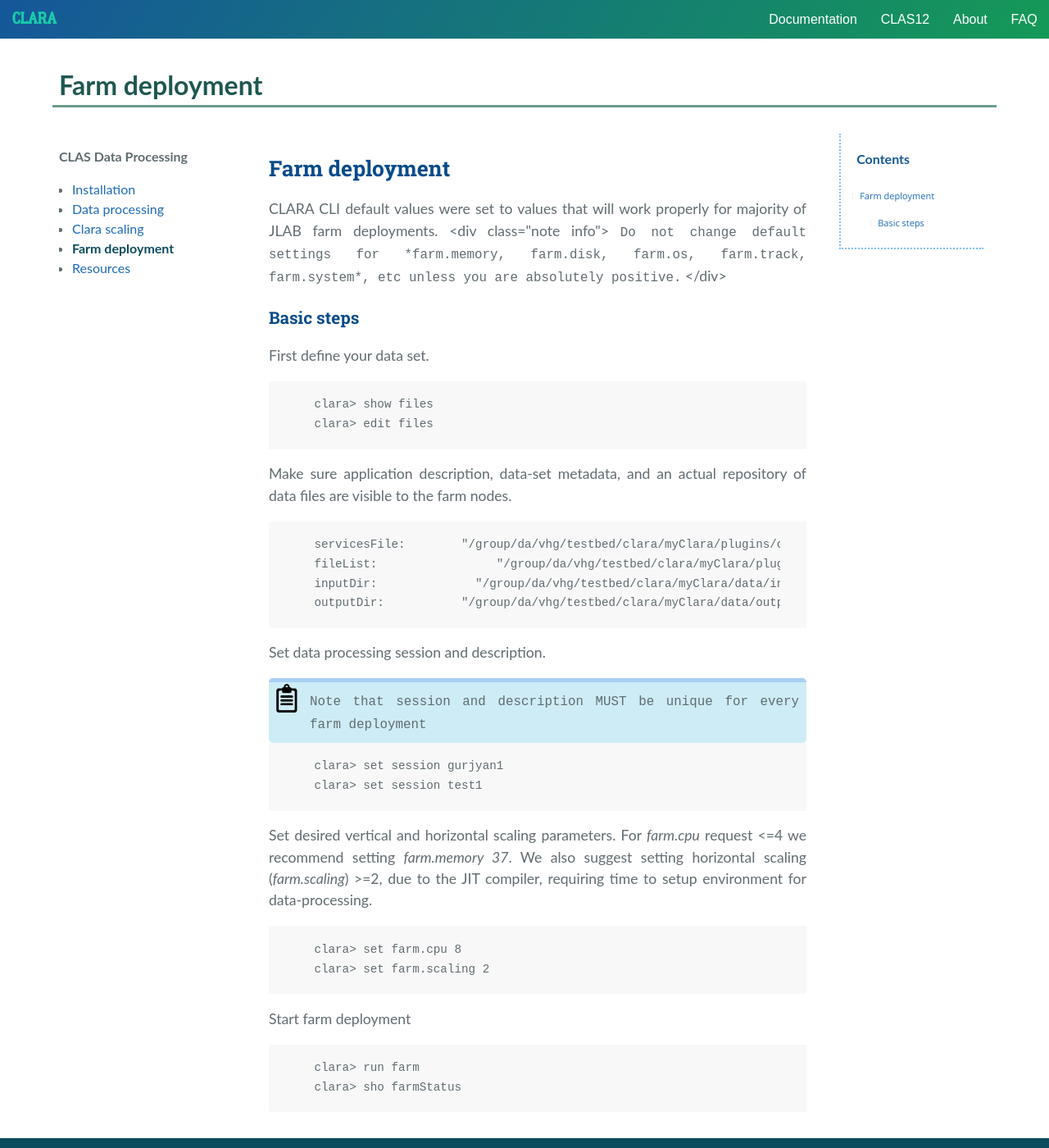
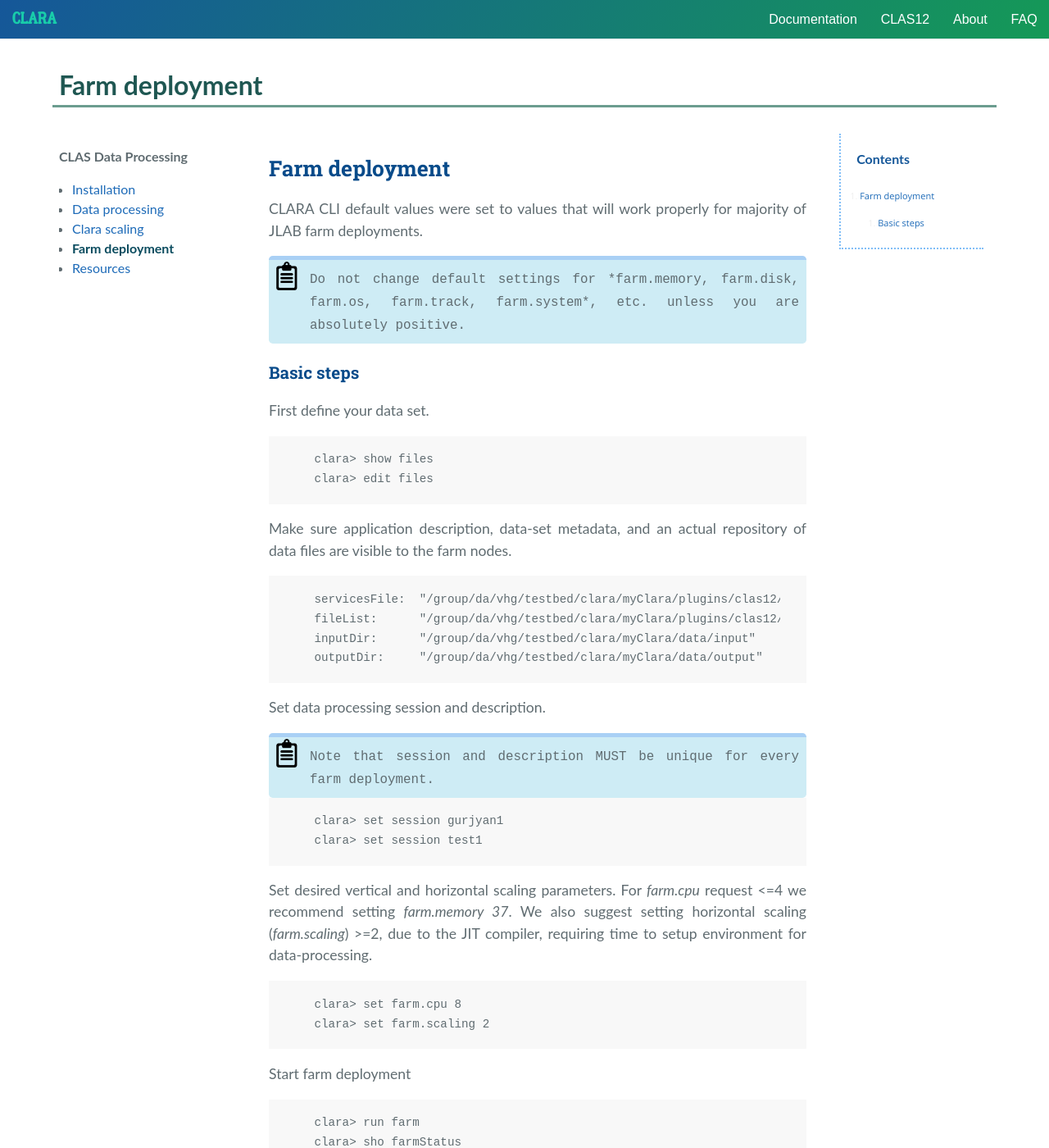
Before and after one commit to JeffersonLab/clara-docs, a Jekyll site: the page built from docs/clas/farm-memory.md, in a window 1280 px wide and 1400 px high. Shown: the whole window at 82% size. Built offline with Jekyll 4.4.1, drawn with Linux system fonts in a browser that asks for light colours; nearby versions of some CDN libraries.

Commit message:
Updated requirements for farm deployment

````diff
--- a/docs/clas/farm-memory.md
+++ b/docs/clas/farm-memory.md
@@ -7,12 +7,11 @@
 
    CLARA CLI default values were set to values that will work properly
    for majority of JLAB farm deployments.
-    <div class="note info">
+<div class="note info">
     <code>Do not change default settings for *farm.memory,
-    farm.disk, farm.os, farm.track, farm.system*, etc unless
+    farm.disk, farm.os, farm.track, farm.system*, etc. unless
     you are absolutely positive.</code>
     </div>
-
 
 
 ### Basic steps
@@ -26,15 +25,15 @@
 repository of data files are visible to the farm nodes.
 
 ```
-servicesFile:        "/group/da/vhg/testbed/clara/myClara/plugins/clas12/config/services.yaml"
-fileList:                 "/group/da/vhg/testbed/clara/myClara/plugins/clas12/config/files.list"
-inputDir:              "/group/da/vhg/testbed/clara/myClara/data/input"
-outputDir:           "/group/da/vhg/testbed/clara/myClara/data/output"
+servicesFile:  "/group/da/vhg/testbed/clara/myClara/plugins/clas12/config/services.yaml"
+fileList:      "/group/da/vhg/testbed/clara/myClara/plugins/clas12/config/files.list"
+inputDir:      "/group/da/vhg/testbed/clara/myClara/data/input"
+outputDir:     "/group/da/vhg/testbed/clara/myClara/data/output"
 ```
 
 Set data processing session and description.
 <div class="note info">
-    <code> Note that session and description MUST be unique for every farm deployment</code>
+    <code> Note that session and description MUST be unique for every farm deployment.</code>
     </div>
 
 ```
````
